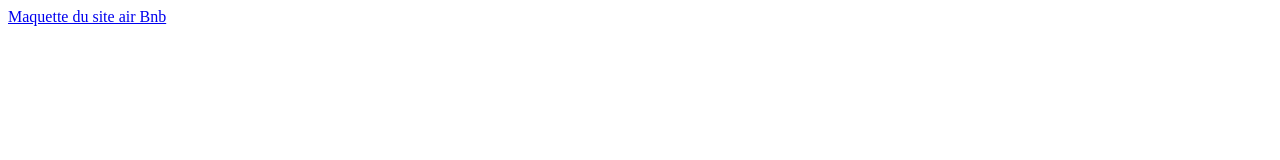
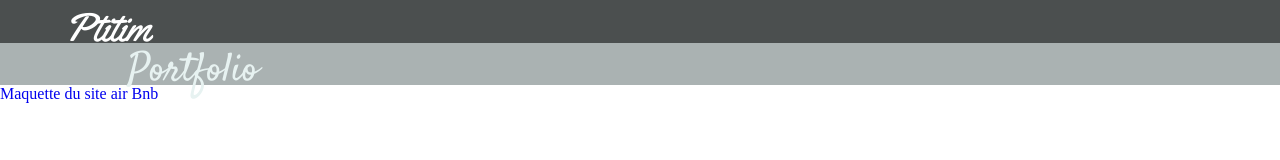
Before and after one commit to ptitim/ptitim.github.io, a plain HTML site: page index.html in a window 1280 px wide. Drawn offline with Linux system fonts and the light colour scheme.

Commit message:
travaille de la top bar

```diff
--- a/index.html
+++ b/index.html
@@ -2,22 +2,28 @@
 <html>
   <head>
     <meta charset="utf-8">
-    <link rel="stylesheet" href="style.css">
+    <link rel="stylesheet" type="text/css" href="style.css" >
     <title>Portfolio de ptitim</title>
-  </head>
+
+    <!-- Fonts -->
+    <link href='https://fonts.googleapis.com/css?family=Yellowtail' rel='stylesheet' type='text/css'>
+    <link href='https://fonts.googleapis.com/css?family=Satisfy' rel='stylesheet' type='text/css'>
+
+</head>
   <body>
       <div id="topBar">
-            <div id='toptop'="">
-
+            <div id='toptop'>
+                <p>Ptitim</p>
             </div>
             <div id="sousTop">
-
+                <p>Portfolio</p>
             </div>
       </div>
 
-      <div class="">
-          <a href="maquetteAirBnb/index.html">Maquette du site air Bnb</a>
-
+      <div id="container">
+            <div class="site">
+                <a href="maquetteAirBnb/index.html">Maquette du site air Bnb</a>
+            </div>
       </div>
   </body>
 </html>
--- a/style.css
+++ b/style.css
@@ -1,11 +1,41 @@
+*{
+    box-sizing: border-box;
+    margin: 0;
+    padding: 0;
+    text-decoration: none;
+}
+
+body{
+    height: 100vh;
+    width: 100vw;
+}
+
 #topBar{
-
+    color: white;
 }
 
 #toptop{
-
+    padding-left: 5%;
+    height: 2.7em;
+    background-color: #4B4F4F;
+}
+#toptop p{
+    font-size: 2.5em;
+    font-family: 'Yellowtail',fantasy;
 }
 
 #sousTop{
+    padding-left: 10%;
+    height: 2.6em;
+    background-color: #AAB2B2;
+}
+#sousTop p{
+    color: #E7F2F1;
+    font-size: 2.5em;
+    font-family: 'Satisfy',cursive;
+}
+
+
+.site{
 
 }
```
Also changed, not shown: ~GDrive/.gd/credentials.json (deleted).
